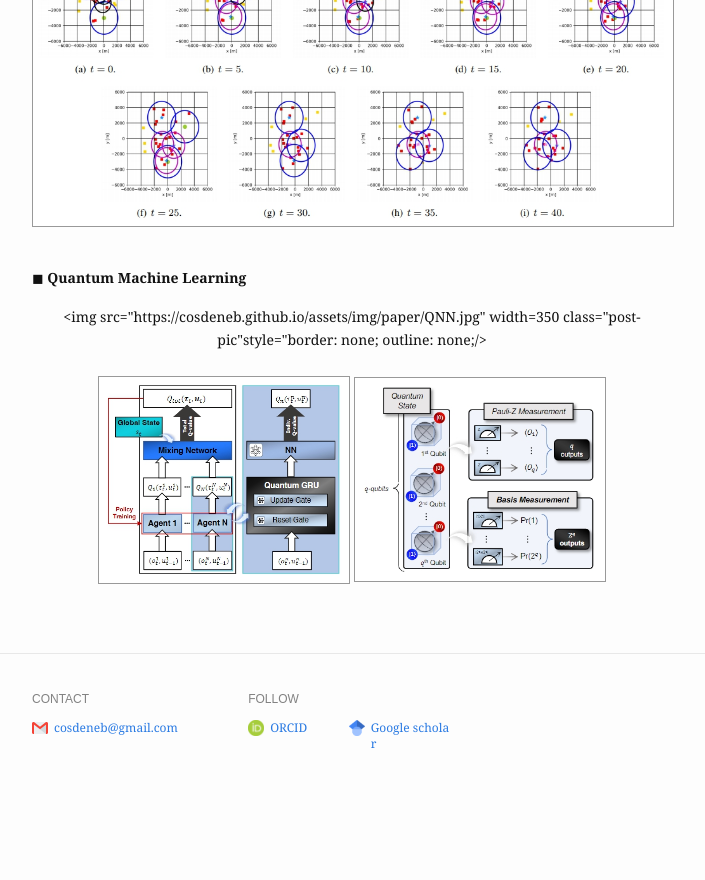
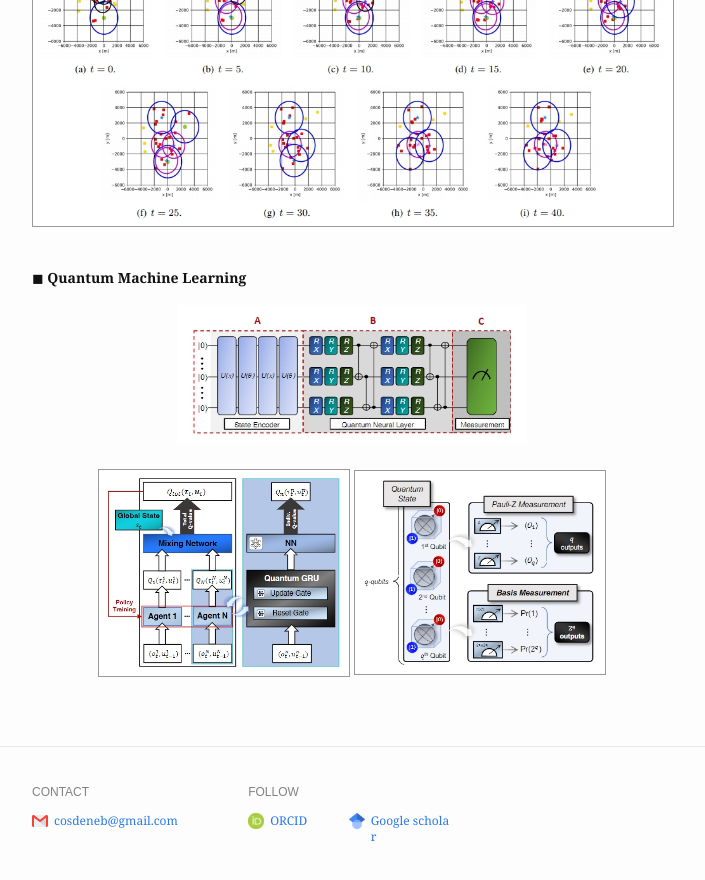
Before and after one commit to cosdeneb/cosdeneb.github.io, a Jekyll site: the page built from index.md, in a window 1280 px wide and 900 px high, scrolled down 1562 px. Shown: the top 880 px of the window, without its empty margins (288-993 px from the left). Built offline with Jekyll 4.4.1, drawn with Linux system fonts in a browser that asks for light colours; before the commit the page ends 2369 px from its top, so only the background shows below that.

Commit message:
Update index.md

```diff
--- a/index.md
+++ b/index.md
@@ -68,7 +68,7 @@ profile_picture:
   ◼ <b>Quantum Machine Learning</b>
   <br/>
   <div style="text-align : center;">
-    <img src="{{ "/assets/img/paper/QNN.jpg" | absolute_url }}" width=350 class="post-pic"style="border: none; outline: none;/>
+    <img src="{{ "/assets/img/paper/QNN.jpg" | absolute_url }}" width=350 class="post-pic" style="border: none; outline: none; margin: 0 auto; display: block;"/>
   </div>
   <br/>
   <div style="text-align : center;" >
```
